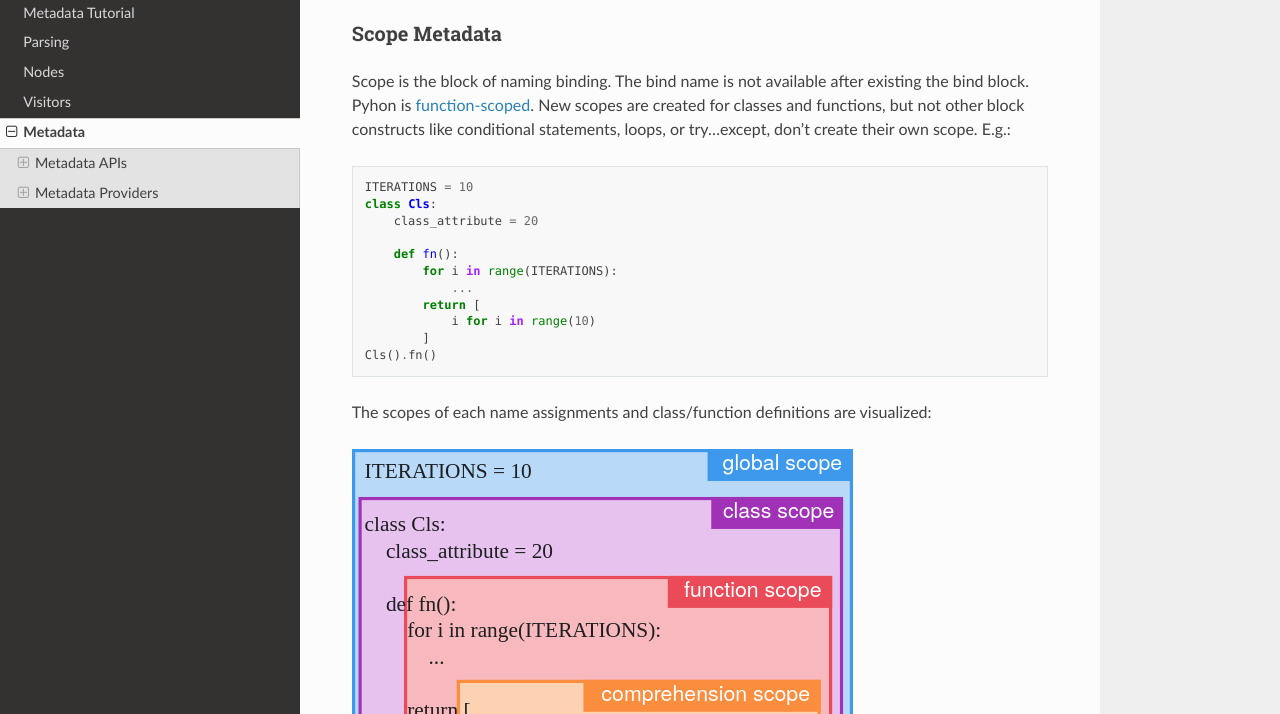
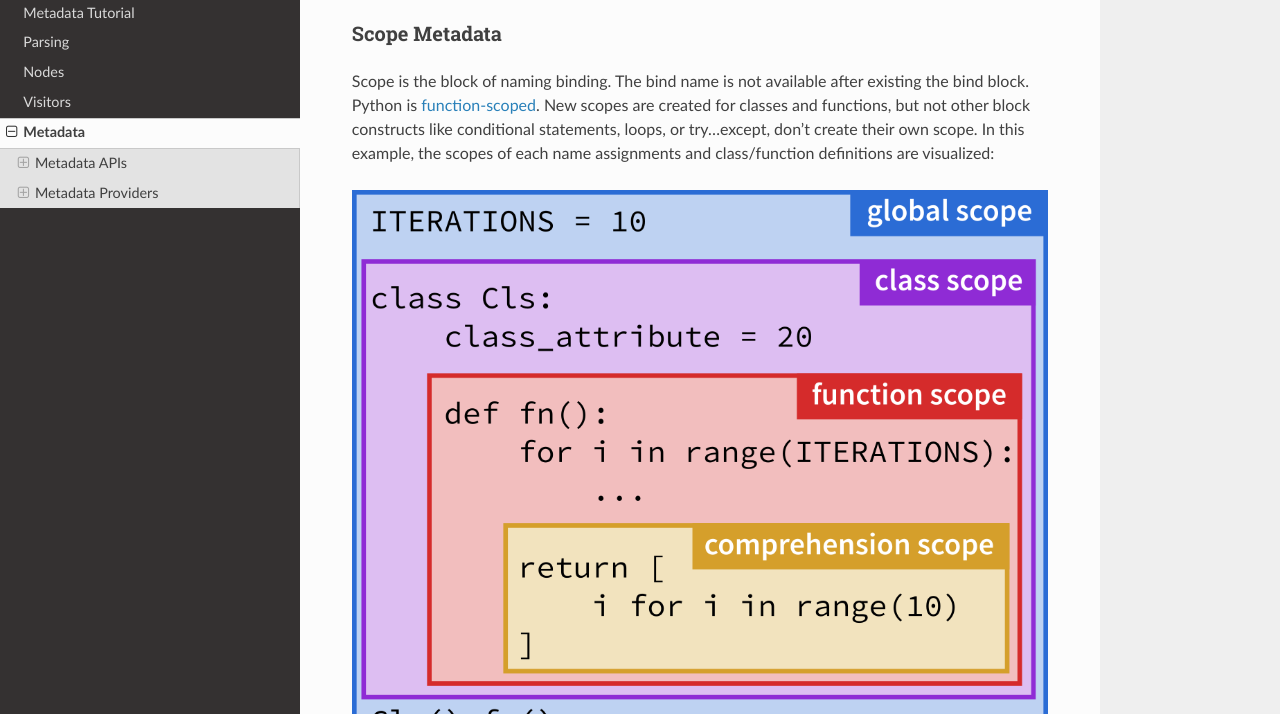
Before and after one commit to Instagram/LibCST, a Sphinx documentation site: the page built from docs/source/metadata.rst, in a window 1280 px wide and 900 px high, scrolled down 2564 px, cut to the strip 186-900 px from the top of the window. Built offline with Sphinx 7.4.7 and the Read the Docs theme 2.0.0, drawn with Linux system fonts in a browser that asks for light colours; some of the changed text lies outside the part shown.

Commit message:
[doc] use png file and fix typo

```diff
--- a/docs/source/metadata.rst
+++ b/docs/source/metadata.rst
@@ -68,8 +68,7 @@ Metadata Providers
 ------------------
 :class:`~libcst.metadata.BasicPositionProvider`, :class:`~libcst.metadata.SyntacticPositionProvider`,
 :class:`~libcst.metadata.ExpressionContextProvider` and :class:`~libcst.metadata.ScopeProvider`
-are currently provided. Each metadata provider may has its own custom data structure. Read the following
-document for more detail.
+are currently provided. Each metadata provider may has its own custom data structure.
 
 Position Metadata
 -----------------
@@ -98,26 +97,14 @@ Expression Context Metadata
 Scope Metadata
 --------------
 Scope is the block of naming binding. The bind name is not available
-after existing the bind block. Pyhon is
+after existing the bind block. Python is
 `function-scoped <https://en.wikipedia.org/wiki/Scope_(computer_science)#Function_scope>`_.
 New scopes are created for classes and functions, but not other block constructs like
-conditional statements, loops, or try…except, don't create their own scope. E.g.::
+conditional statements, loops, or try…except, don't create their own scope.
+In this example, the scopes of each name assignments and class/function definitions are
+visualized:
 
-    ITERATIONS = 10
-    class Cls:
-        class_attribute = 20
-
-        def fn():
-            for i in range(ITERATIONS):
-                ...
-            return [
-                i for i in range(10)
-            ]
-    Cls().fn()
-
-The scopes of each name assignments and class/function definitions are visualized:
-
-.. image:: _static/img/python_scopes.svg
+.. image:: _static/img/python_scopes.png
    :alt: LibCST
 
 There were four different type of scope in Python: :class:`~libcst.metadata.GlobalScope`,
```
Also changed, not shown: docs/source/_static/img/python_scopes.png (added).
